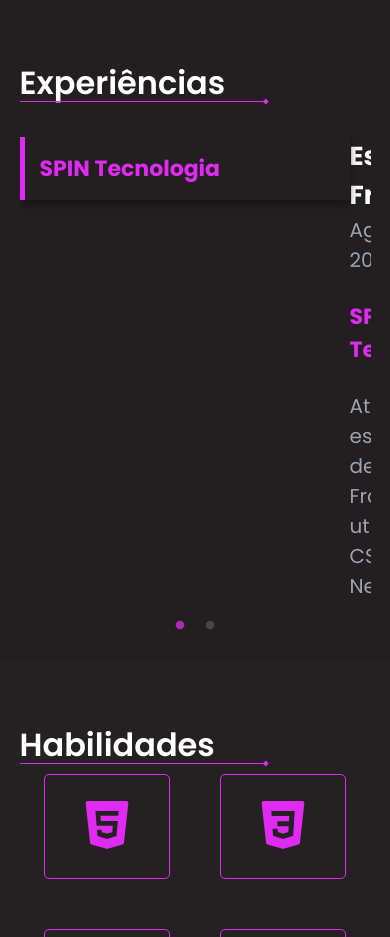
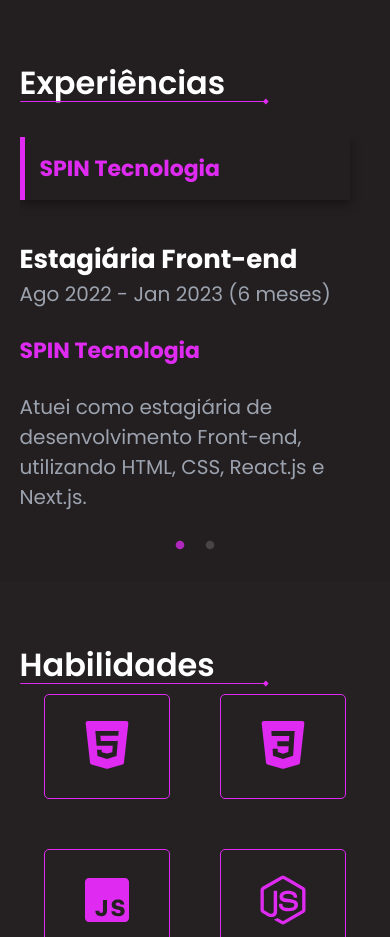
Before and after one commit to maysaraujo/portfolio, a React (Vite) app: page / in a window 390 px wide. Shown: the part 900-1837 px from the top of the page. Built offline with nearby package versions, Linux system fonts and the light colour scheme.

Commit message:
feat: adding new style to experience slider in mobile

```diff
--- a/src/components/Experience/Experience.module.css
+++ b/src/components/Experience/Experience.module.css
@@ -11,6 +11,7 @@ section .experienceContainer .cardContainer {
   display: flex;
   align-items: start;
   justify-content: space-between;
+  flex-wrap: wrap;
 }
 
 section .experienceContainer .cardContainer .titleContainer {
@@ -52,3 +53,10 @@ section .experienceContainer .textContainer p {
 .slick-dots li button {
   color: var(--magenta) !important;
 }
+
+/* Responsivo */
+@media only screen and (max-width: 992px) {
+  section .experienceContainer .cardContainer {
+    gap: 40px;
+  }
+}
```
